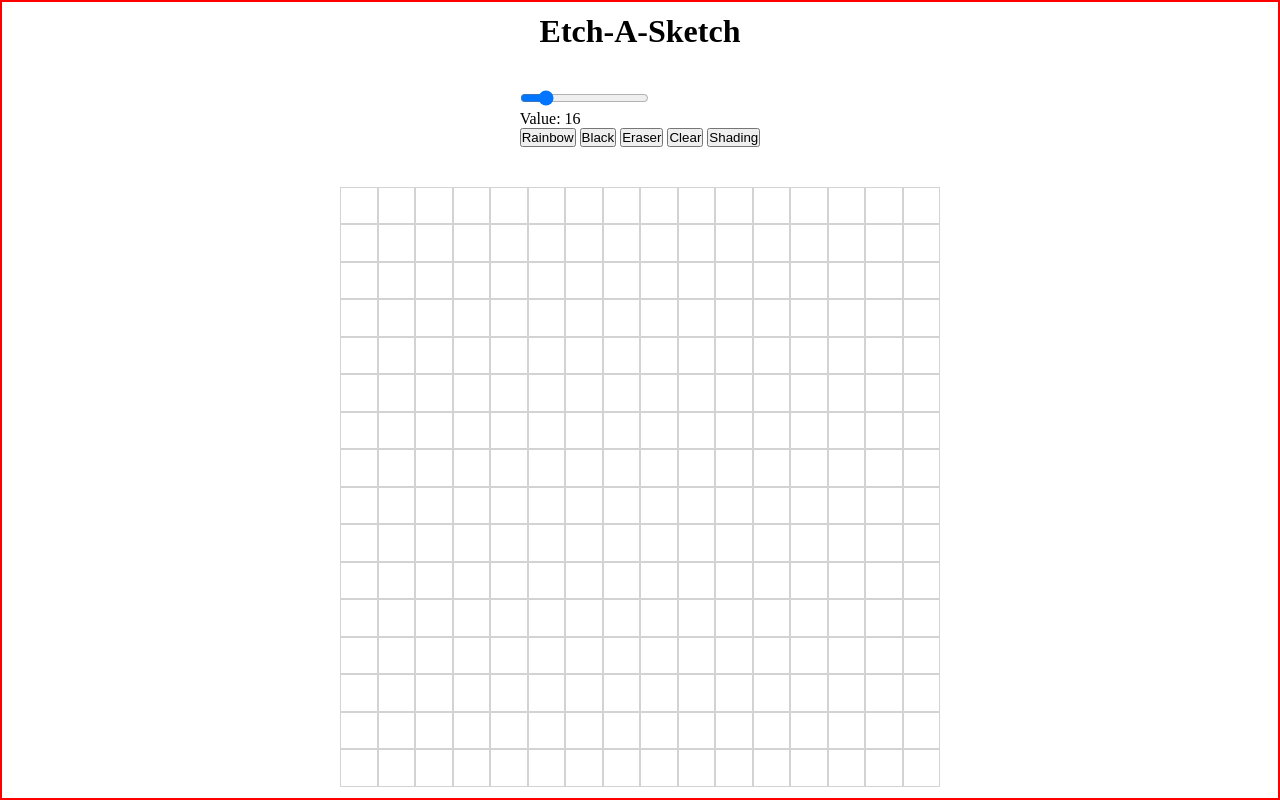
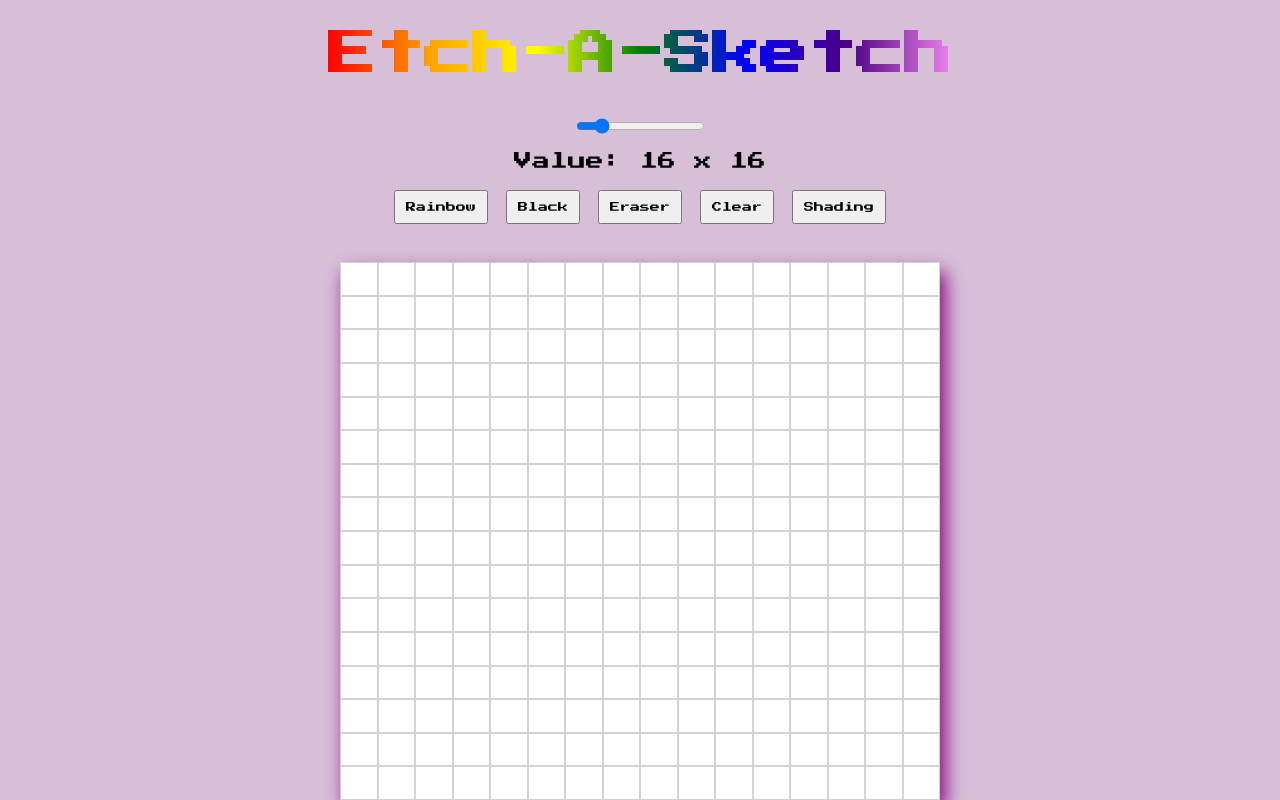
Before and after one commit to desi-angel/etch-a-sketch, a plain HTML site: page index.html in a window 1280 px wide. Drawn offline with Linux system fonts and the light colour scheme.

Commit message:
improve the Visual of the app with CSS

```diff
--- a/app.js
+++ b/app.js
@@ -10,7 +10,7 @@ function createGrid(size){
         box.classList.add('box');
         container.appendChild(box);
         box.style.backgroundColor = `rgba(0,0,0,0)`;
-        box.addEventListener('mouseover',colorSquare); //add event listener to each box
+        box.addEventListener('click',colorSquare); //add event listener to each box
     }
 }
 function colorSquare(e){
@@ -60,7 +60,7 @@ const container = document.querySelector('#grid'); //Select the grid area
 const val = document.querySelector('#value'); //Select the element to show the size
 let currentSize = 16;
 createGrid(currentSize);
-val.textContent = `${(currentSize)}`;
+val.textContent = `${(currentSize)} x ${(currentSize)}`;
 let currentMode = '';
 
 const boxes = document.querySelectorAll('.box'); //Select the grid elements
@@ -79,6 +79,6 @@ buttons.forEach(btn => {
 const boardSize = document.querySelector('input[type=range]');
 boardSize.addEventListener('change', (e) =>{
     updateSize(parseInt(e.target.value))
-    val.textContent = e.target.value;
+    val.textContent = `${e.target.value} x ${e.target.value}`;
 
 });
--- a/index.html
+++ b/index.html
@@ -10,7 +10,7 @@
         <h1>Etch-A-Sketch</h1>
         <div class="user-control">
             <div id="slide-container">
-                <input type="range" min="2" max="100" value="16" class="slider" step="16"><br>
+                <input type="range" min="2" max="100" value="16" class="slider" step="16"><br><br>
                 Value: <span id="value"></span>
             </div>
             <button id="rainbow">Rainbow</button>
--- a/style.css
+++ b/style.css
@@ -1,3 +1,4 @@
+@import url('https://fonts.googleapis.com/css2?family=Press+Start+2P&display=swap');
 * {
     margin: 0;
     padding: 0;
@@ -5,15 +6,17 @@
 }
 body{
     height: 100vh;
-}
+    font-family: 'Press Start 2P', cursive;
+    font-size: 18px;
+    background-color: #D8BFD8;
+    }
 .flex-container{
     display: flex;
     flex-direction: column;
-    justify-content: center;
+    padding-top: 30px;
     align-items: center;
     height: 100%;
-    gap: 5%;
-    border: 2px solid red;
+    gap: 3%;
 }
 #grid{
     display: grid;
@@ -21,8 +24,28 @@ body{
     height: 600px;
     grid-template-columns: repeat(16,1fr);
     grid-template-rows: repeat(16,1fr);
+    background-color: white;
+    box-shadow: 5px 10px 18px purple;
 }
 .box{
     border: 0.5px solid lightgray;
-
 }
+.user-control{
+    padding: 15px;
+    text-align: center;
+}
+button{
+    padding: 10px;
+    margin-top: 20px;
+    font-size: 10px;
+    font-family: inherit;
+}
+h1{
+    background-image: linear-gradient(to left, violet, indigo, blue, green, yellow, orange, red);
+    -webkit-background-clip: text;
+    color: transparent;
+    font-size: 48px;
+}
+button:hover{
+    color: purple;
+}
```
